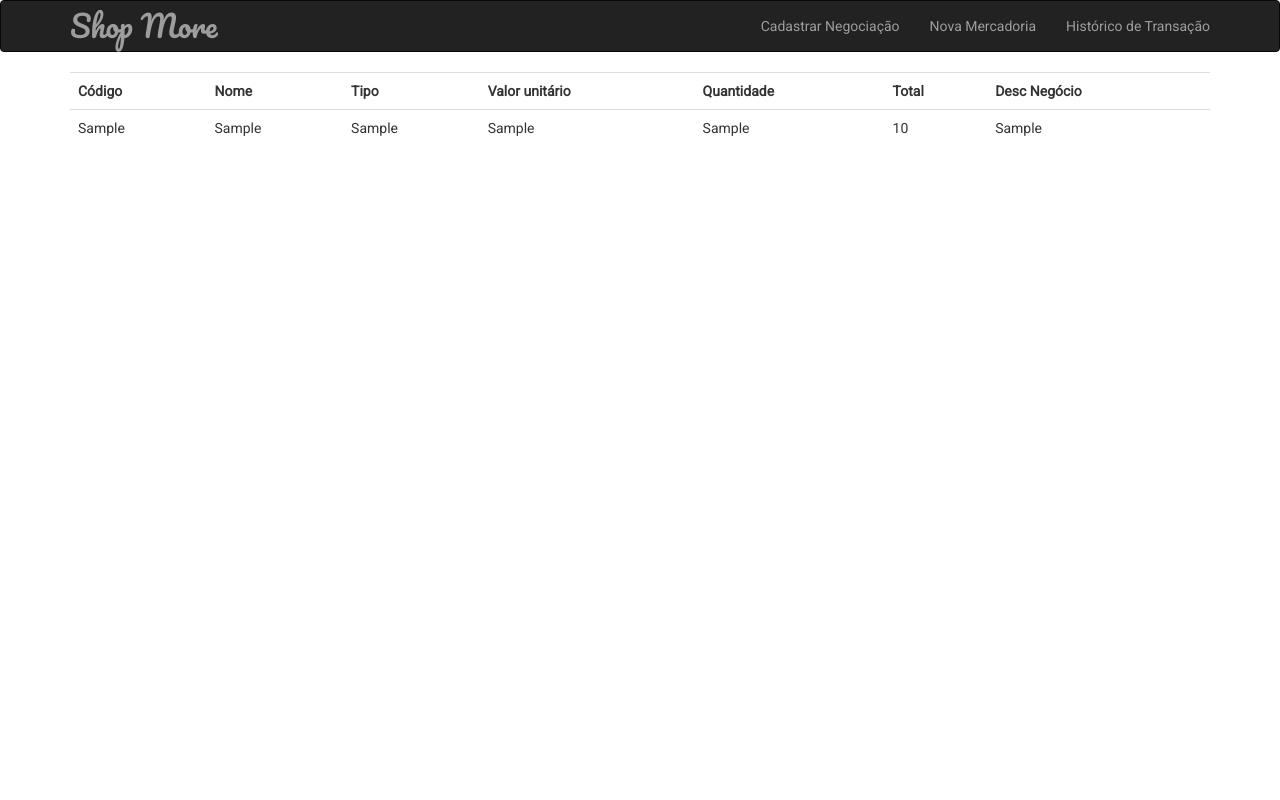
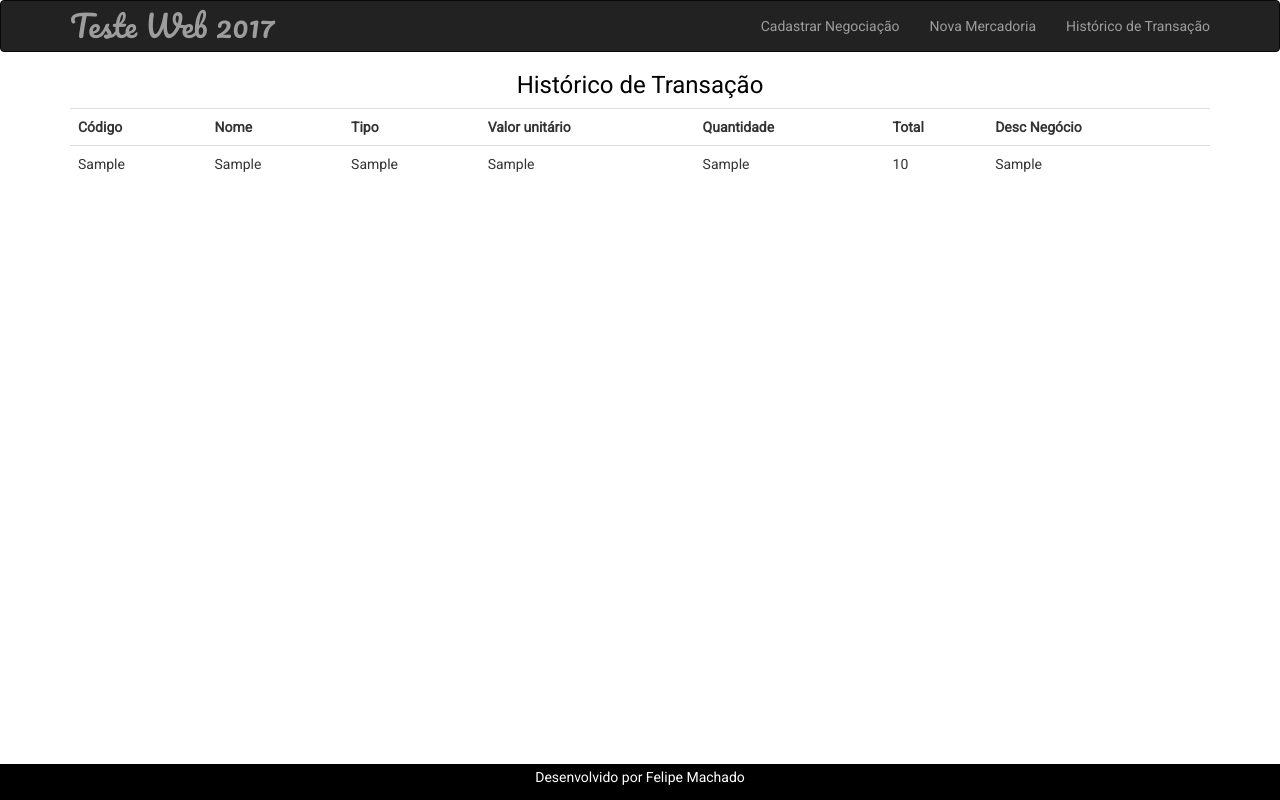
Before and after one commit to felipeMachado92/TesteWeb2017, a PHP site: page /listaNegociacoes.php in a window 1280 px wide. Run offline with PHP 8.4, Linux system fonts and the light colour scheme; tables that the repository leaves empty or names only in its code hold one stand-in row (values such as "Sample post").

Commit message:
implementação do footer

```diff
--- a/TestewebValemobi/listaNegociacoes.php
+++ b/TestewebValemobi/listaNegociacoes.php
@@ -3,7 +3,7 @@
 <html>
     <head>
         <meta charset="UTF-8">
-        <title></title>
+        <title>Histórico de negociações</title>
         <link rel="stylesheet" type="text/css" href="bootstrap\bootstrap-3.3.7-dist\css\bootstrap.css">
         <link href="https://fonts.googleapis.com/css?family=Pacifico|Roboto" rel="stylesheet">
         <link rel="stylesheet" type="text/css" href="css/estilo.css">
@@ -14,7 +14,7 @@
                     <div class="container">
                         <div class="navbar-header">
                             <a class="navbar-brand" href="#">
-                                Shop More
+                                Teste Web 2017
                             </a>
                         </div>
                         <ul class="nav navbar-nav navbar-right">
@@ -26,6 +26,7 @@
                 </nav>
         </header>
         <main>
+            <center><h3 class="fundo-branco">Histórico de Transação</h3></center>
             <div class="container-fluid">
                 <div class="container">
                     <section>
@@ -61,5 +62,12 @@
                 </div>
             </div>
         </main>
+        <footer class="fixo">
+                <div class="footer-copyright">
+                    <div class="container">
+                        <center><p>Desenvolvido por Felipe Machado</p></center>
+                    </div>
+                </div>
+            </footer>
     </body>
 </html>
```
Also changed, not shown: TestewebValemobi/index.php (+10 -2 lines), TestewebValemobi/novaMercadoria.php (+10 -2 lines).
